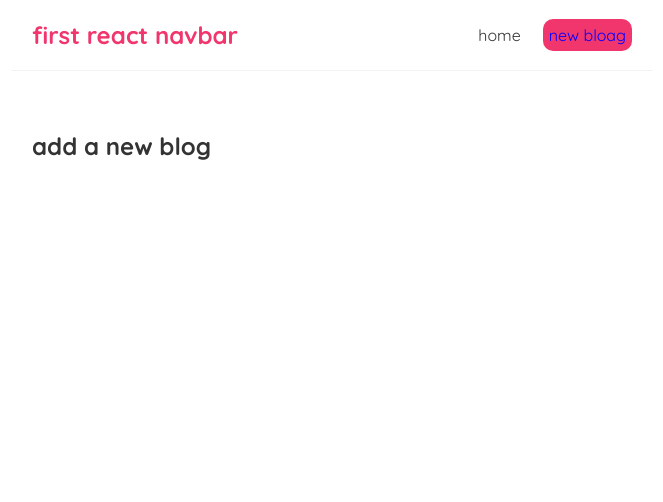
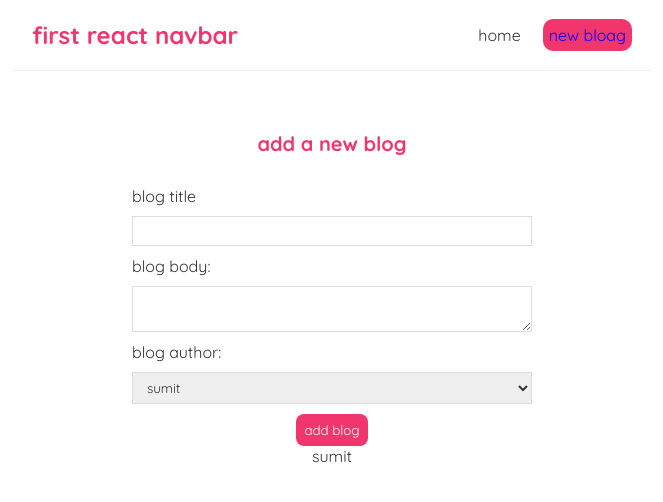
Before and after one commit to sumitchoudharySEM/react-moduel-1, a React (Create React App) app: page /create in a window 1280 px wide. Shown: the top 502 px of the page, without its empty margins (308-971 px from the left). Built offline with nearby package versions, Linux system fonts and the light colour scheme.

Commit message:
controlling the input in the form of new blog  and subbmiting the form

```diff
--- a/src/Create.js
+++ b/src/Create.js
@@ -1,9 +1,47 @@
+import { useState } from "react";
+
 const Create = () => {
+
+    const [title, setTitle] = useState('');
+    const [body, setBody] = useState('');
+    const [author, setAuthor] = useState('sumit');
+    const handleSubmit = (e) => {
+        e.preventDefault();
+        const blog = {title, body , author};
+
+        console.log(blog);
+    }
+
     return (
         <div className="create">
             <h2> add a new blog</h2>
+            <form onSubmit={handleSubmit}>
+                <label>blog title</label>
+                <input
+                    type="text"
+                    required
+                    value={title}
+                    onChange={(e) => setTitle(e.target.value)} />
+                <label>blog body:</label>
+                <textarea
+                    required
+                    value={body}
+                    onChange={(e) => setBody(e.target.value)}
+                />
+                <label>blog author:</label>
+                <select
+                    value={author}
+                    onChange={(e) => setAuthor(e.target.value)}>
+                    <option value="mario">mario</option>
+                    <option value="sumit">sumit</option>
+                </select>
+                <button>add blog</button>
+                <p>{body}</p>
+                <p>{title}</p>
+                <p>{author}</p>
+            </form>
         </div>
-     );
+    );
 }
 
 export default Create;
--- a/src/index.css
+++ b/src/index.css
@@ -51,3 +51,52 @@
 .blog-preview a{
   text-decoration: none;
 }
+/* blog details page */
+.blog-details h2 {
+  font-size: 20px;
+  color: #f1356d;
+  margin-bottom: 10px;
+}
+.blog-details div {
+  margin: 20px 0;
+}
+.blog-details button {
+  background: #f1356d;
+  color: #fff;
+  border: 0;
+  padding: 8px;
+  border-radius: 8px;
+  cursor: pointer;
+}
+
+/* create new blog form */
+.create {
+  max-width: 400px;
+  margin: 0 auto;
+  text-align: center;
+}
+.create label {
+  text-align: left;
+  display: block;
+}
+.create h2 {
+  font-size: 20px;
+  color: #f1356d;
+  margin-bottom: 30px;
+}
+.create input, .create textarea, .create select {
+  width: 100%;
+  padding: 6px 10px;
+  margin: 10px 0;
+  border: 1px solid #ddd;
+  box-sizing: border-box;
+  display: block;
+}
+.create button {
+  background: #f1356d;
+  color: #fff;
+  border: 0;
+  padding: 8px;
+  border-radius: 8px;
+  cursor: pointer;
+}
```
